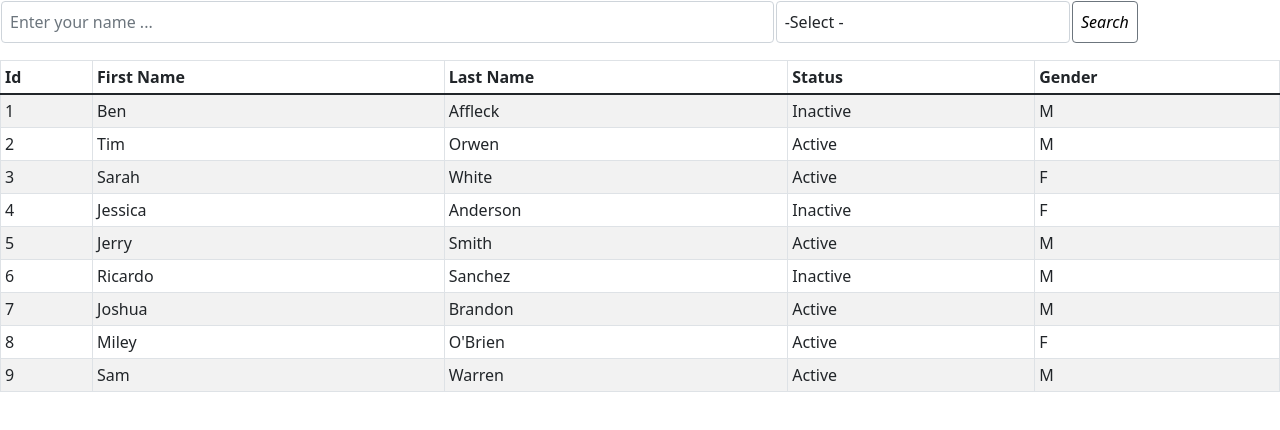
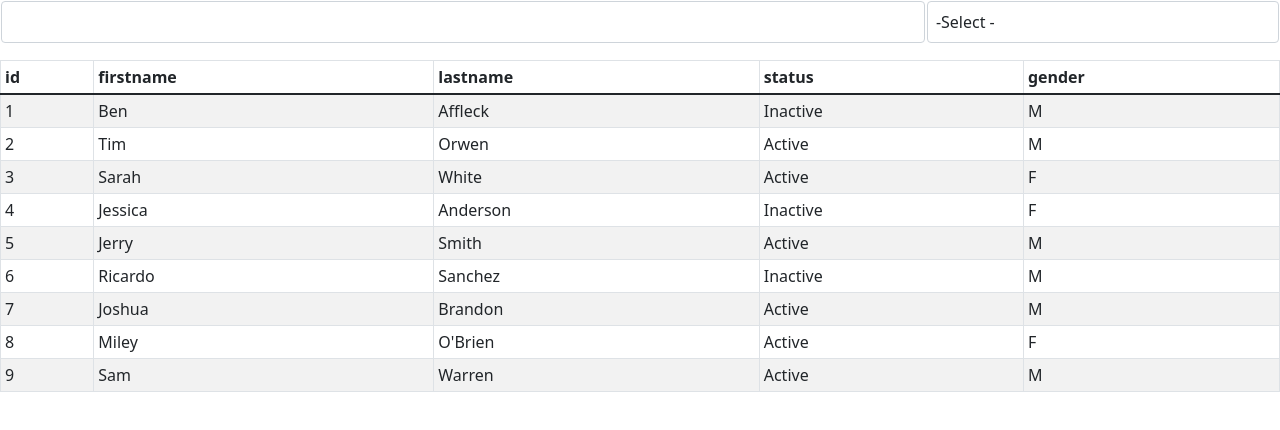
Before and after one commit to LilyCrown999/Project-117, a React (Create React App) app: page / in a window 1280 px wide. Shown: the top 430 px of the page. Built offline with nearby package versions, Linux system fonts and the light colour scheme.

Commit message:
Fixed Search

```diff
--- a/src/App.js
+++ b/src/App.js
@@ -1,79 +1,56 @@
-
 import Data from './Data.json';
-import Table from 'react-bootstrap/Table'
+import DataTable from './datatable';
+import { useEffect, useState } from "react";
 import 'bootstrap/dist/css/bootstrap.min.css';
-import { useEffect, useState } from 'react';
+import { Table } from 'react-bootstrap';
 
 
-function App() {
 
-   const [data, setUserData] = useState([]);
-   const [userSearchData, setUserSearchData] = useState([]);
-   const [name, setName] = useState('');
+function App (){
+  const [data, setData] = useState([]);
+  const [q, setQ] = useState("")
   const [ val, setVal] = useState("")
 
 
-   useEffect( () => {
+  useEffect(() => {
     const data = Data;
-     setUserData(data)
-     setUserSearchData(data)
-   },[])
+    setData(data)
+  }, [])
 
-   const handleSearch = ( ) => {
-     if (val === "firstname"){
-      const newData = data.filter(x => x.firstname === (name === "" ? x.firstname : name) )
-      setUserSearchData(newData)
-     } else{
-      const newData = data.filter(x => x.lastname === (name === "" ? x.lastname : name) )
-      setUserSearchData(newData)
+  function search(rows) {
+    console.log(val)
+    if (val === "lastname"){
+      return rows.filter( row => row.lastname.toLowerCase().indexOf(q) > -1)
+
+    } else {
+      return rows.filter( row => row.firstname.toLowerCase().indexOf(q) > -1)
+    }
   }
 
-   }
 
-  return (
-             <div onLoad={() => ( setUserData(Data))}>
+  return(
+    <>
+          {/* <div> <Take /></div> */}
+          <div>
             <Table>
               <tr>
                 <td>
-                     <input className='form-control' type="text" placeholder='Enter your name ...' onChange={(e) => {setName(e.target.value)}} />
+                  <input className='form-control' type="text" value={q} onChange={(e) => setQ(e.target.value)} />
                 </td>
                 <td>
-                     <select className='form-control' onChange={(e) => {setVal(e.target.value)}} >
+                  <select className='form-control' onChange={(e) => {setVal(e.target.value)}} required="true" >
                         <option selected disabled hidden >-Select -</option>
                         <option value="firstname">Firstname</option>
                         <option value="lastname" >Lastname</option>
                   </select>
                 </td>
-                   <td>
-                     <button className='btn btn-secondary' onClick={() => handleSearch()}> <i className='search'>  Search  </i></button>
-                   </td>
               </tr>
             </Table>
-               <Table striped bordered hover size="sm">
-                 <thead>
-                   <tr>
-                     <th> Id </th>
-                     <th> First Name </th>
-                     <th> Last Name </th>
-                     <th> Status </th>
-                     <th> Gender </th>
-                   </tr>
-                 </thead>
-                 <tbody>
-                   {
-                     userSearchData && userSearchData.length > 0 ?
-                 userSearchData.map(user => (
-                 <tr key={user.id}>
-                   <td> {user.id} </td>
-                   <td> {user.firstname} </td>
-                   <td> {user.lastname} </td>
-                   <td> {user.status} </td>
-                   <td> {user.gender} </td>
-                 </tr>
-                 )): "No data" }
-                 </tbody>
-               </Table>
           </div>
+          <div>
+            <DataTable data={search(data)} />
+          </div>
+    </>
   )
 }
 
--- /dev/null
+++ b/src/datatable/index.js
@@ -0,0 +1,21 @@
+
+import Table from 'react-bootstrap/Table'
+import React from 'react'
+
+export default function DataTable({ data }) {
+    const columns = data[0] && Object.keys(data[0])
+  return <Table striped bordered hover size="sm">
+      <thead>
+          <tr> {data[0] && columns.map( heading => <th>{heading}</th> )} </tr>
+      </thead>
+      <tbody>
+          {data.map(
+              row => <tr>
+                  {
+                      columns.map(column => <td>{row[column]}</td>)
+                  }
+              </tr>
+          )}
+      </tbody>
+  </Table>
+}
```
Also changed, not shown: 1 other file (tests, documents, lock files or other folders). Lines whose indentation alone changed are shown as unchanged.
